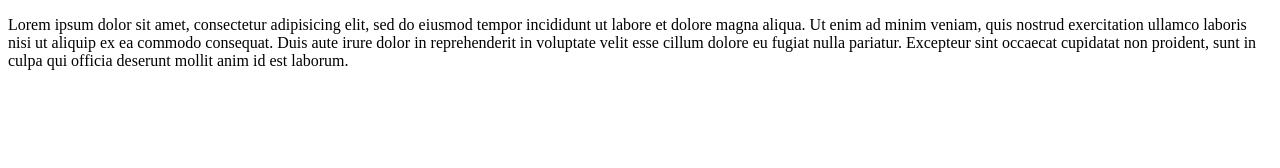
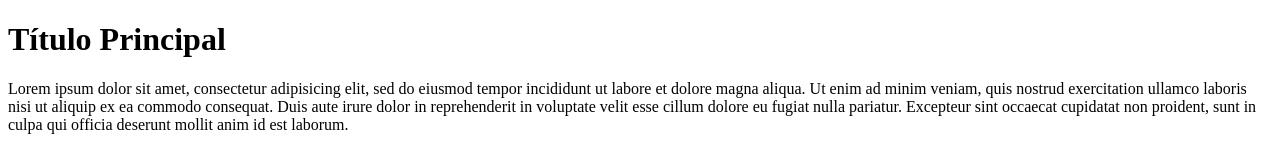
Before and after one commit to Lisba/Console_Git_Commands, a plain HTML site: page index.html in a window 1280 px wide. Drawn offline with Linux system fonts and the light colour scheme.

Commit message:
Agregué un h1

```diff
--- a/index.html
+++ b/index.html
@@ -5,6 +5,8 @@
     <title>Git / GitHub</title>
   </head>
   <body>
+    <h1>Título Principal</h1>
+
     <p>Lorem ipsum dolor sit amet, consectetur adipisicing elit, sed do eiusmod tempor incididunt ut labore et dolore magna aliqua. Ut enim ad minim veniam, quis nostrud exercitation ullamco laboris nisi ut aliquip ex ea commodo consequat. Duis aute irure dolor in reprehenderit in voluptate velit esse cillum dolore eu fugiat nulla pariatur. Excepteur sint occaecat cupidatat non proident, sunt in culpa qui officia deserunt mollit anim id est laborum.</p>
   </body>
 </html>
```
